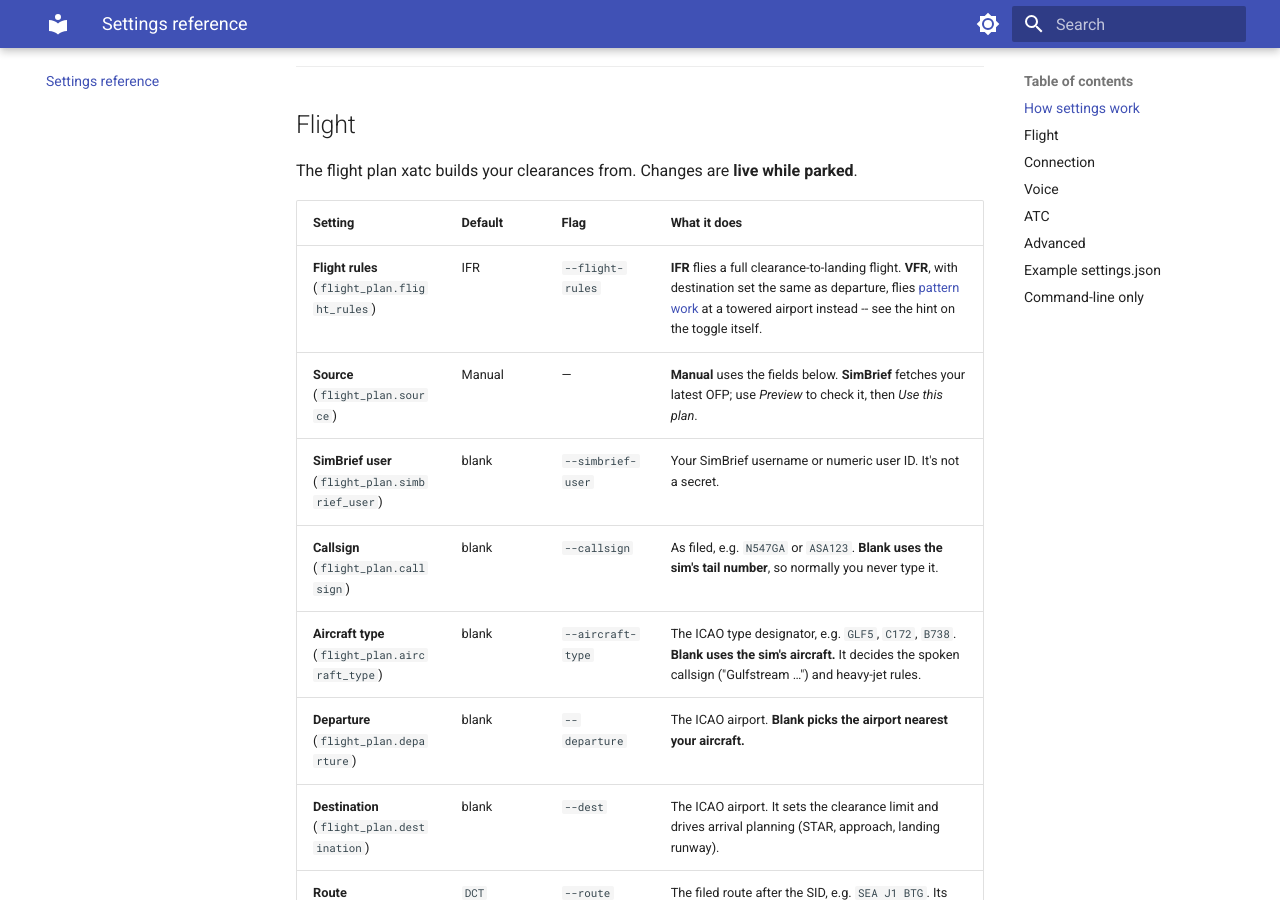
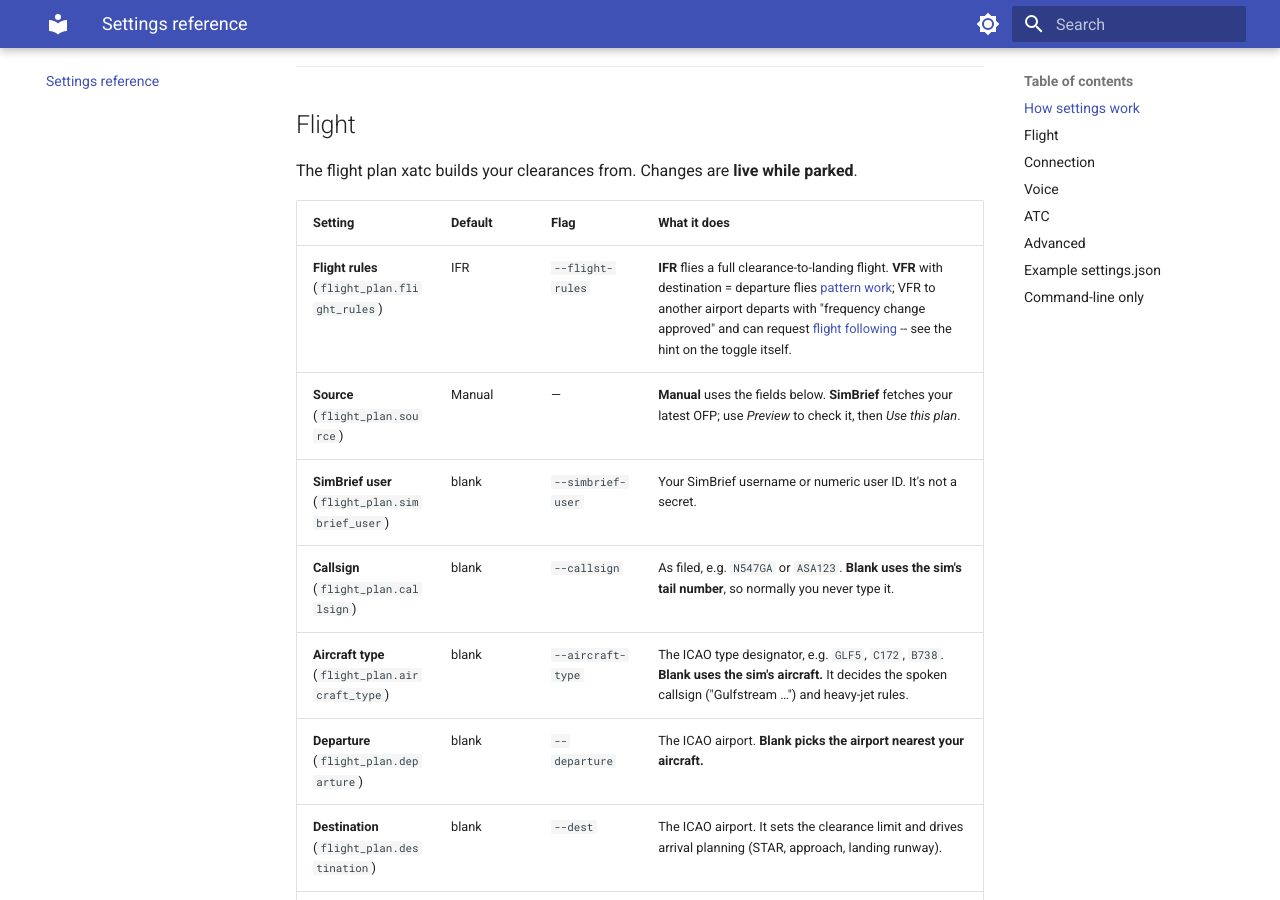
Before and after one commit to dbryant4/xplane12-atc-docs, an MkDocs documentation site: the page built from docs/settings.md, in a window 1280 px wide and 900 px high, scrolled down 1667 px. Built offline with MkDocs 1.6.1 and Material for MkDocs 9.7.7, drawn with Linux system fonts in a browser that asks for light colours.

Commit message:
settings.md: correct the Flight rules row for M6-2
VFR only described pattern work; since M6-2, VFR to a different
destination departs with "frequency change approved" and can request
flight following instead. Reworded and linked both pages.

Co-Authored-By: Claude Sonnet 5 <noreply@anthropic.com>

```diff
--- a/docs/settings.md
+++ b/docs/settings.md
@@ -46,7 +46,7 @@ The flight plan xatc builds your clearances from. Changes are **live while parke
 
 | Setting | Default | Flag | What it does |
 |---|---|---|---|
-| **Flight rules** (`flight_plan.flight_rules`) | IFR | `--flight-rules` | **IFR** flies a full clearance-to-landing flight. **VFR**, with destination set the same as departure, flies [pattern work](features/vfr-pattern.md) at a towered airport instead -- see the hint on the toggle itself. |
+| **Flight rules** (`flight_plan.flight_rules`) | IFR | `--flight-rules` | **IFR** flies a full clearance-to-landing flight. **VFR** with destination = departure flies [pattern work](features/vfr-pattern.md); VFR to another airport departs with "frequency change approved" and can request [flight following](features/vfr-flight-following.md) -- see the hint on the toggle itself. |
 | **Source** (`flight_plan.source`) | Manual | — | **Manual** uses the fields below. **SimBrief** fetches your latest OFP; use *Preview* to check it, then *Use this plan*. |
 | **SimBrief user** (`flight_plan.simbrief_user`) | blank | `--simbrief-user` | Your SimBrief username or numeric user ID. It's not a secret. |
 | **Callsign** (`flight_plan.callsign`) | blank | `--callsign` | As filed, e.g. `N547GA` or `ASA123`. **Blank uses the sim's tail number**, so normally you never type it. |
```
